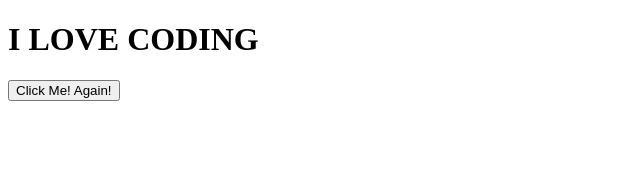
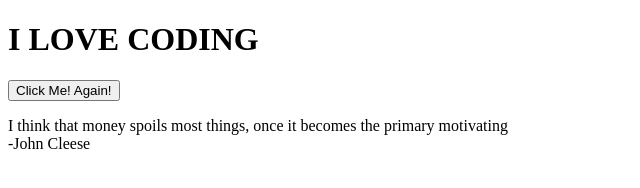
Before and after one commit to RDilly/git-intro, a plain HTML site: page index.html in a window 1280 px wide. Shown: the whole page, without its empty margins (0-640 px from the left). Drawn offline with Linux system fonts and the light colour scheme.

Commit message:
added inspirational quote

```diff
--- a/index.html
+++ b/index.html
@@ -10,5 +10,6 @@
 <body>
     <h1>I LOVE CODING</h1>
     <button>Click Me! Again!</button>
+    <p>I think that money spoils most things, once it becomes the primary motivating <br>-John Cleese </p>
 </body>
 </html>
```
